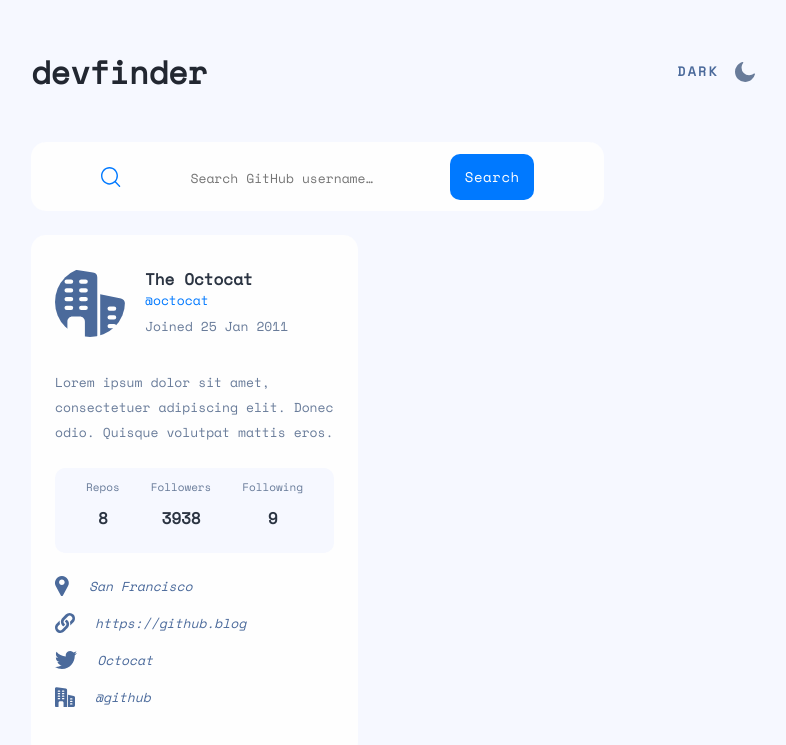
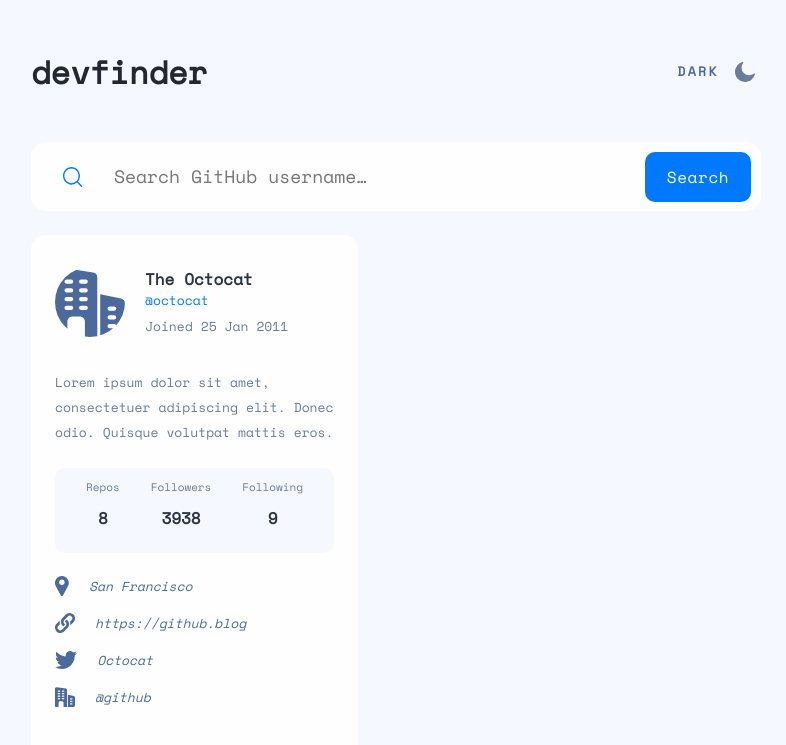
Before and after one commit to VcelakMarek/GitHub_user_search_app, a React (Vite) app: page / in a window 1280 px wide. Shown: the part 111-856 px from the top of the page, without its empty margins (244-1030 px from the left). Built offline with nearby package versions, Linux system fonts and the light colour scheme.

Commit message:
Update SearchBar-styles.css

```diff
--- a/src/css/SearchBar-styles.css
+++ b/src/css/SearchBar-styles.css
@@ -8,12 +8,15 @@
 .search-line {
   display: flex;
   flex-flow: row nowrap;
-  justify-content: space-evenly;
+  justify-content: space-between;
   align-items: center;
+  margin: 0 7px;
 }
+
 .hidden {
   display: none;
 }
+
 .search-line p {
   color: #f74646;
   font-weight: 400;
@@ -24,11 +27,13 @@
 .search-line img {
   width: 20px;
   height: 20px;
+  margin-left: 9px;
 }
 
 .search-line input {
   all: unset;
   width: 190px;
+  cursor: text;
 }
 
 .search-line input::placeholder {
@@ -57,53 +62,53 @@
   background-color: var(--hover-light-blue);
 }
 
-@media (min-width: 650px) {
+@media (min-width: 750px) {
   #search-bar {
     width: 573px;
     height: 69px;
   }
   .search-line {
+    margin: 0 10px;
   }
   .search-line p {
-    color: #f74646;
-    font-weight: 700;
-    font-size: 15px;
-    line-height: 22px;
+    font-size: 18px;
+    line-height: 25px;
   }
 
   .search-line img {
-    width: 20px;
-    height: 20px;
+    margin-left: 22px;
   }
 
   .search-line input {
-    all: unset;
-    width: 190px;
+    width: 370px;
+    height: 25px;
   }
 
   .search-line input::placeholder {
-    font-weight: 400;
-    font-size: 13px;
-    line-height: 25px;
+    font-size: 18px;
   }
 
   .search-line button {
-    width: 84px;
-    height: 46px;
-    border: none;
-    border-radius: 10px;
-    background-color: var(--light-blue);
-    color: var(--white);
-    font-family: "Space Mono";
-    font-weight: 500;
-    font-size: 14px;
-    line-height: 21px;
-    letter-spacing: 0.6px;
-    padding: 0;
-    cursor: pointer;
+    width: 106px;
+    height: 50px;
+    font-size: 16px;
+    line-height: 24px;
+  }
+}
+
+@media (min-width: 900px) {
+  #search-bar {
+    width: 730px;
   }
 
-  .search-line button:active {
-    background-color: var(--hover-light-blue);
+  .search-line input {
+    width: 500px;
+  }
+
+  .search-line button {
+    width: 106px;
+    height: 50px;
+    font-size: 16px;
+    line-height: 24px;
   }
 }
```
